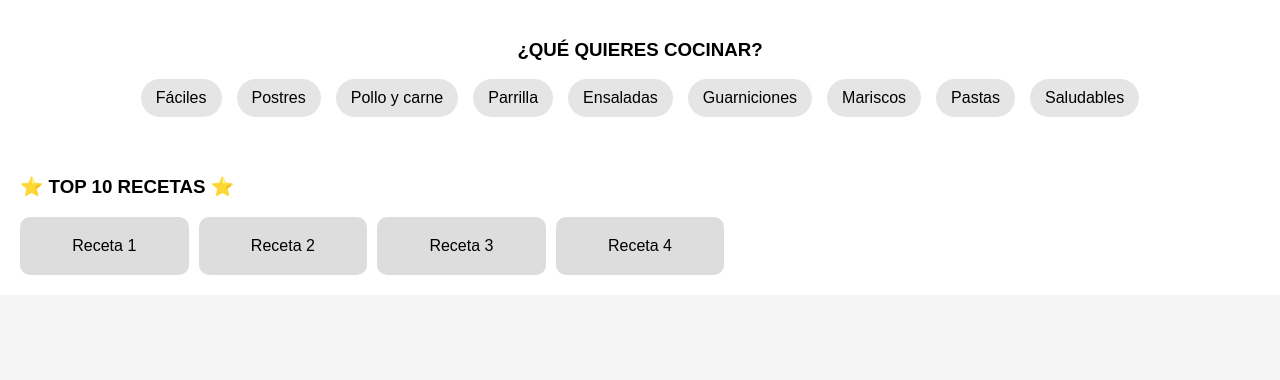
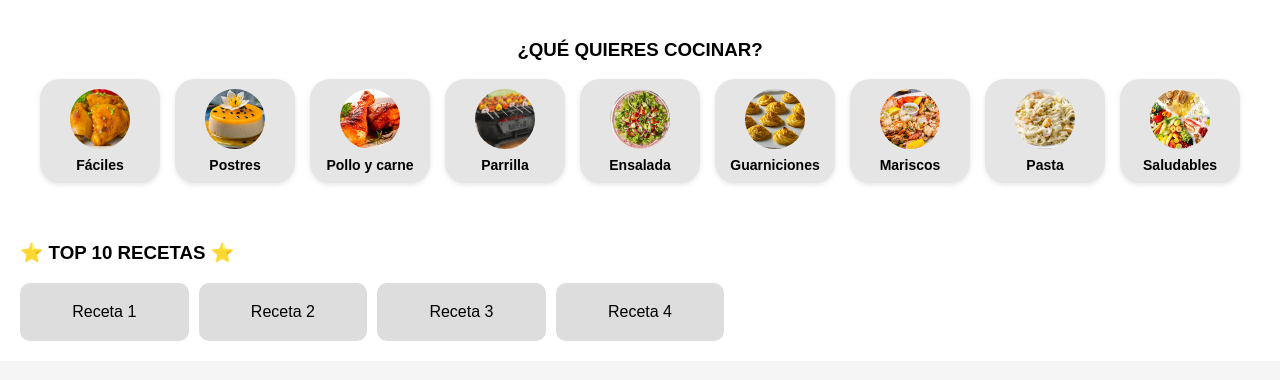
Before and after one commit to AFR-AEA/SEMTO, a PHP site: page / in a window 1280 px wide. Shown: the part 48-428 px from the top of the page. Run offline with PHP 8.4, Linux system fonts and the light colour scheme.

Commit message:
img_html

```diff
--- a/Proyect/index.html
+++ b/Proyect/index.html
@@ -30,16 +30,42 @@
   <section class="categorias">
     <h3>¿QUÉ QUIERES COCINAR?</h3>
     <div class="cat-list">
-      <div class="cat-item">Fáciles</div>
-      <div class="cat-item">Postres</div>
-      <div class="cat-item">Pollo y carne</div>
-      <div class="cat-item">Parrilla</div>
-      <div class="cat-item">Ensaladas</div>
-      <div class="cat-item">Guarniciones</div>
-      <div class="cat-item">Mariscos</div>
-      <div class="cat-item">Pastas</div>
-      <div class="cat-item">Saludables</div>
-    </div>
+      <div class="cat-item">
+        <img src="img/faciles.jpg" alt="Fáciles">
+        <span>Fáciles</span>
+      </div>
+      <div class="cat-item">
+        <img src="img/postre.jpg" alt="Fáciles">
+        <span>Postres</span>
+      </div>
+      <div class="cat-item">
+        <img src="img/pollo.jpg" alt="Fáciles">
+        <span>Pollo y carne</span>
+      </div>
+      <div class="cat-item">
+        <img src="img/parrilla.jpg" alt="Fáciles">
+        <span>Parrilla</span>
+      </div>
+      <div class="cat-item">
+        <img src="img/ensalada.jpg" alt="Fáciles">
+        <span>Ensalada</span>
+      </div>
+      <div class="cat-item">
+        <img src="img/guarniciones.jpg" alt="Fáciles">
+        <span>Guarniciones</span>
+      </div>
+      <div class="cat-item">
+        <img src="img/mariscos.jpg" alt="Fáciles">
+        <span>Mariscos</span>
+      </div>
+      <div class="cat-item">
+        <img src="img/pasta.jpg" alt="Fáciles">
+        <span>Pasta</span>
+      </div>
+      <div class="cat-item">
+        <img src="img/saludable.jpg" alt="Fáciles">
+        <span>Saludables</span>
+      </div>
   </section>
 
   <section class="top-recetas">
--- a/Proyect/styles.css
+++ b/Proyect/styles.css
@@ -85,9 +85,33 @@ body {
 
   .cat-item {
     background: #e5e5e5;
-    padding: 10px 15px;
+    padding: 10px;
     border-radius: 20px;
     cursor: pointer;
+    text-align: center;
+    width: 100px;
+    display: flex;
+    flex-direction: column;
+    align-items: center;
+    box-shadow: 0 2px 5px rgba(0,0,0,0.1);
+    transition: transform 0.2s;
+  }
+
+  .cat-item:hover {
+    transform: scale(1.05);
+  }
+
+  .cat-item img {
+    width: 60px;
+    height: 60px;
+    object-fit: cover;
+    border-radius: 50%;
+    margin-bottom: 8px;
+  }
+
+  .cat-item span {
+    font-weight: bold;
+    font-size: 14px;
   }
 
   .top-recetas {
```
Also changed, not shown: Proyect/img/ensalada.jpg (added), Proyect/img/faciles.jpg (added), Proyect/img/guarniciones.jpg (added), Proyect/img/mariscos.jpg (added), Proyect/img/parrilla.jpg (added), Proyect/img/pasta.jpg (added), Proyect/img/pollo.jpg (added), Proyect/img/postre.jpg (added), Proyect/img/saludable.jpg (added).
